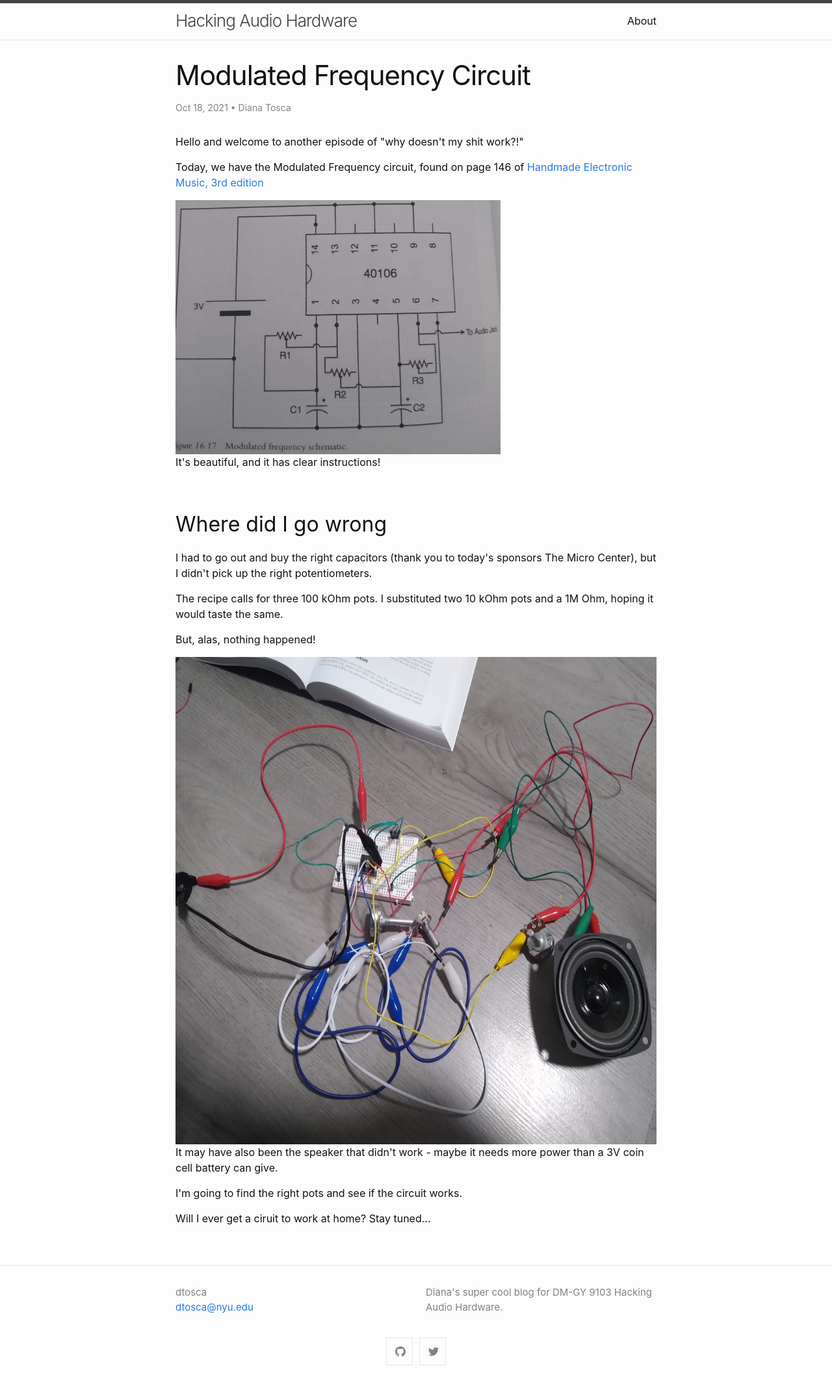
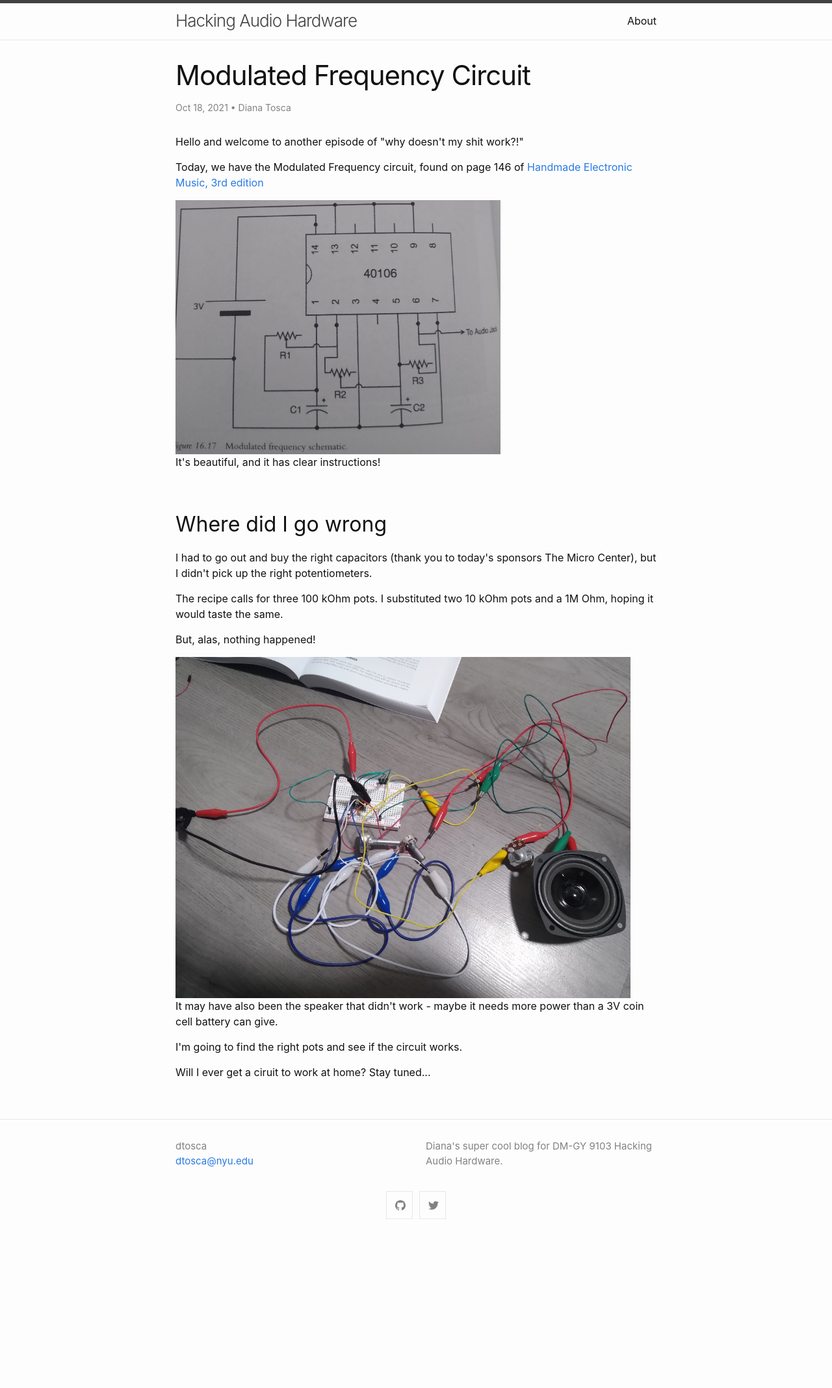
Before and after one commit to dtosca/audiohardware, a Jekyll site: the page built from _posts/2021-10-18-modulated.html, in a window 1280 px wide. Shown: the whole page at 65% size. Built offline with Jekyll 4.4.1, drawn with Linux system fonts in a browser that asks for light colours; after the commit the page ends 1911 px from its top, so only the background shows below that.

Commit message:
fixing image

```diff
--- a/_posts/2021-10-18-modulated.html
+++ b/_posts/2021-10-18-modulated.html
@@ -21,7 +21,7 @@ author: Diana Tosca
 
 <p>But, alas, nothing happened!</p>
 
-<img src="https://dtosca.github.io/audiohardware/assets/mfc/modulated.jpg" alt="My disgusting circuit that doesn't work." width="1000" height="750">
+<img src="https://dtosca.github.io/audiohardware/assets/mfc/modulated.jpg" alt="My disgusting circuit that doesn't work." width="700" height="525">
 
 <p>It may have also been the speaker that didn't work - maybe it needs more power than a 3V coin cell battery can give.</p>
 
```
Also changed, not shown: 2 other files.
